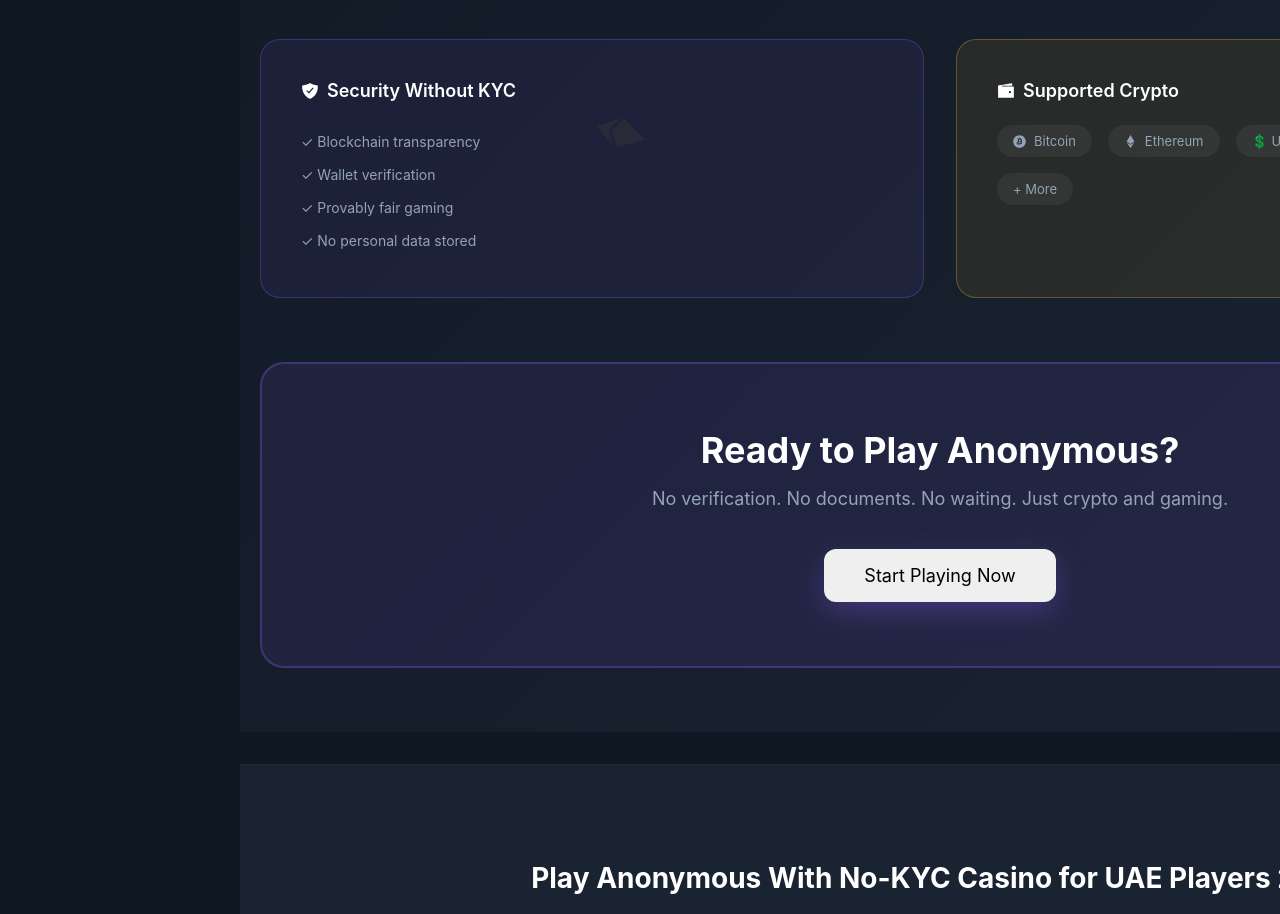
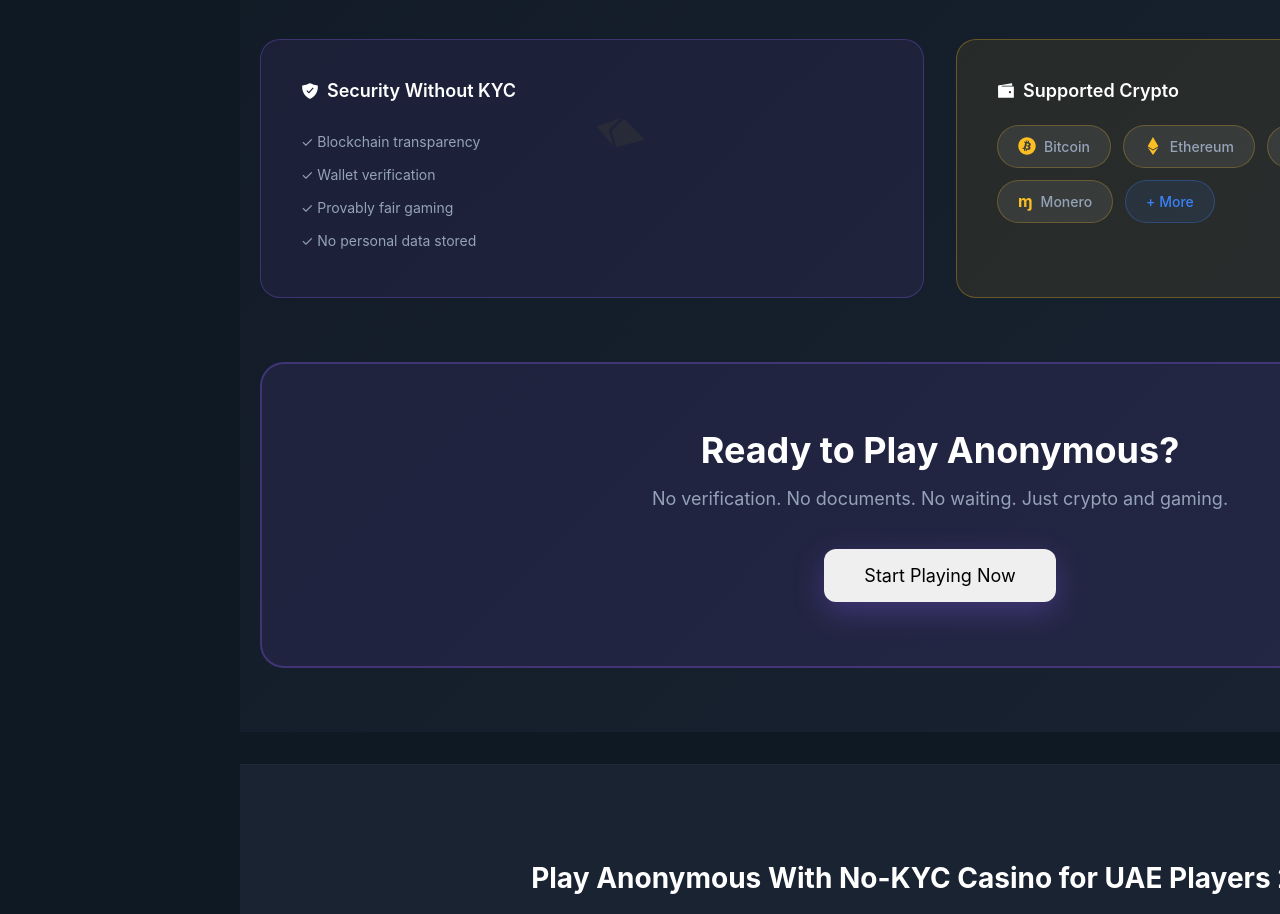
Before and after one commit to summergbrl/no-kyc, a React (Vite) app: page / in a window 1280 px wide. Shown: the part 4080-4994 px from the top of the page. Built offline with nearby package versions, Linux system fonts and the light colour scheme.

Commit message:
Restore beautiful crypto badge design with pill-shaped buttons, icons, and hover effects

```diff
--- a/src/components/Features.css
+++ b/src/components/Features.css
@@ -251,21 +251,56 @@
   color: var(--text-secondary);
 }
 
-.crypto-list {
+.crypto-badges {
   display: flex;
   flex-wrap: wrap;
-  gap: 1rem;
+  gap: 0.75rem;
 }
 
-.crypto-list span {
-  padding: 0.5rem 1rem;
-  background: rgba(255, 255, 255, 0.05);
-  border-radius: 20px;
-  font-size: 13px;
-  color: var(--text-secondary);
+.crypto-badge {
   display: flex;
   align-items: center;
   gap: 0.5rem;
+  padding: 0.65rem 1.25rem;
+  background: rgba(255, 255, 255, 0.08);
+  border: 1px solid rgba(251, 191, 36, 0.25);
+  border-radius: 24px;
+  font-size: 14px;
+  font-weight: 500;
+  color: var(--text-secondary);
+  transition: all 0.3s ease;
+  cursor: default;
+}
+
+.crypto-badge svg {
+  font-size: 18px;
+  color: var(--primary-yellow);
+}
+
+.crypto-symbol {
+  font-size: 16px;
+  font-weight: 700;
+  color: var(--primary-yellow);
+}
+
+.crypto-badge:hover {
+  background: rgba(251, 191, 36, 0.15);
+  border-color: var(--primary-yellow);
+  transform: translateY(-2px);
+  box-shadow: 0 4px 15px rgba(251, 191, 36, 0.2);
+}
+
+.crypto-badge.more {
+  background: rgba(59, 130, 246, 0.1);
+  border-color: rgba(59, 130, 246, 0.3);
+  color: var(--primary-blue);
+  cursor: pointer;
+}
+
+.crypto-badge.more:hover {
+  background: rgba(59, 130, 246, 0.2);
+  border-color: var(--primary-blue);
+  box-shadow: 0 4px 15px rgba(59, 130, 246, 0.25);
 }
 
 /* CTA */
--- a/src/components/Features.jsx
+++ b/src/components/Features.jsx
@@ -157,13 +157,30 @@ const Features = () => {
             variants={fadeInUp}
           >
             <h3><IoWalletSharp /> Supported Crypto</h3>
-            <div className="crypto-list">
-              <span><FaBitcoin /> Bitcoin</span>
-              <span><FaEthereum /> Ethereum</span>
-              <span>💲 USDT</span>
-              <span>Ł Litecoin</span>
-              <span>ɱ Monero</span>
-              <span>+ More</span>
+            <div className="crypto-badges">
+              <div className="crypto-badge">
+                <FaBitcoin />
+                <span>Bitcoin</span>
+              </div>
+              <div className="crypto-badge">
+                <FaEthereum />
+                <span>Ethereum</span>
+              </div>
+              <div className="crypto-badge">
+                <span className="crypto-symbol">$</span>
+                <span>USDT</span>
+              </div>
+              <div className="crypto-badge">
+                <span className="crypto-symbol">Ł</span>
+                <span>Litecoin</span>
+              </div>
+              <div className="crypto-badge">
+                <span className="crypto-symbol">ɱ</span>
+                <span>Monero</span>
+              </div>
+              <div className="crypto-badge more">
+                <span>+ More</span>
+              </div>
             </div>
           </motion.div>
         </div>
```
